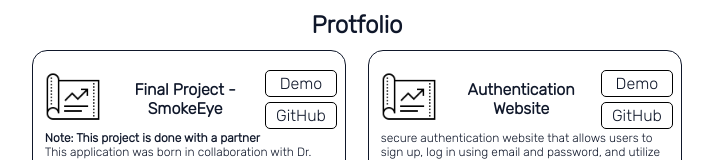
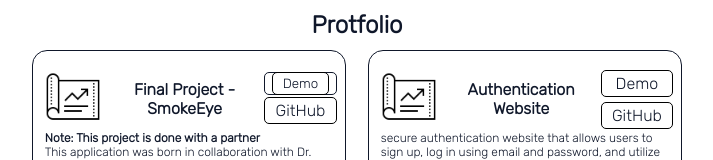
Before and after one commit to edend85/ProtfolioEden, a React (Vite) app: page / in a window 1280 px wide. Shown: the part 929-1089 px from the top of the page, without its empty margins (283-996 px from the left). Built offline with nearby package versions, Linux system fonts and the light colour scheme.

Commit message:
Update Protfolio.jsx

```diff
--- a/src/Components/Protfolio.jsx
+++ b/src/Components/Protfolio.jsx
@@ -20,7 +20,7 @@ export default function Protfolio() {
                                     <h4>{Prj.prjtitle}</h4>
                                     <div className='singal-project-btns'>
                                         {
-                                            Prj.prjdemolink == null ? <a href={Prj.prjdemolink} style={{ pointerEvents: "none" }}>Demo</a> : <a href={Prj.prjdemolink}>Demo</a>
+                                            Prj.prjdemolink == null ? <button disabled="false"><a href={Prj.prjdemolink}>Demo</a></button> : <a href={Prj.prjdemolink}>Demo</a>
                                         }
                                         <a href={Prj.prjgithublink}>GitHub</a>
                                     </div>
```
